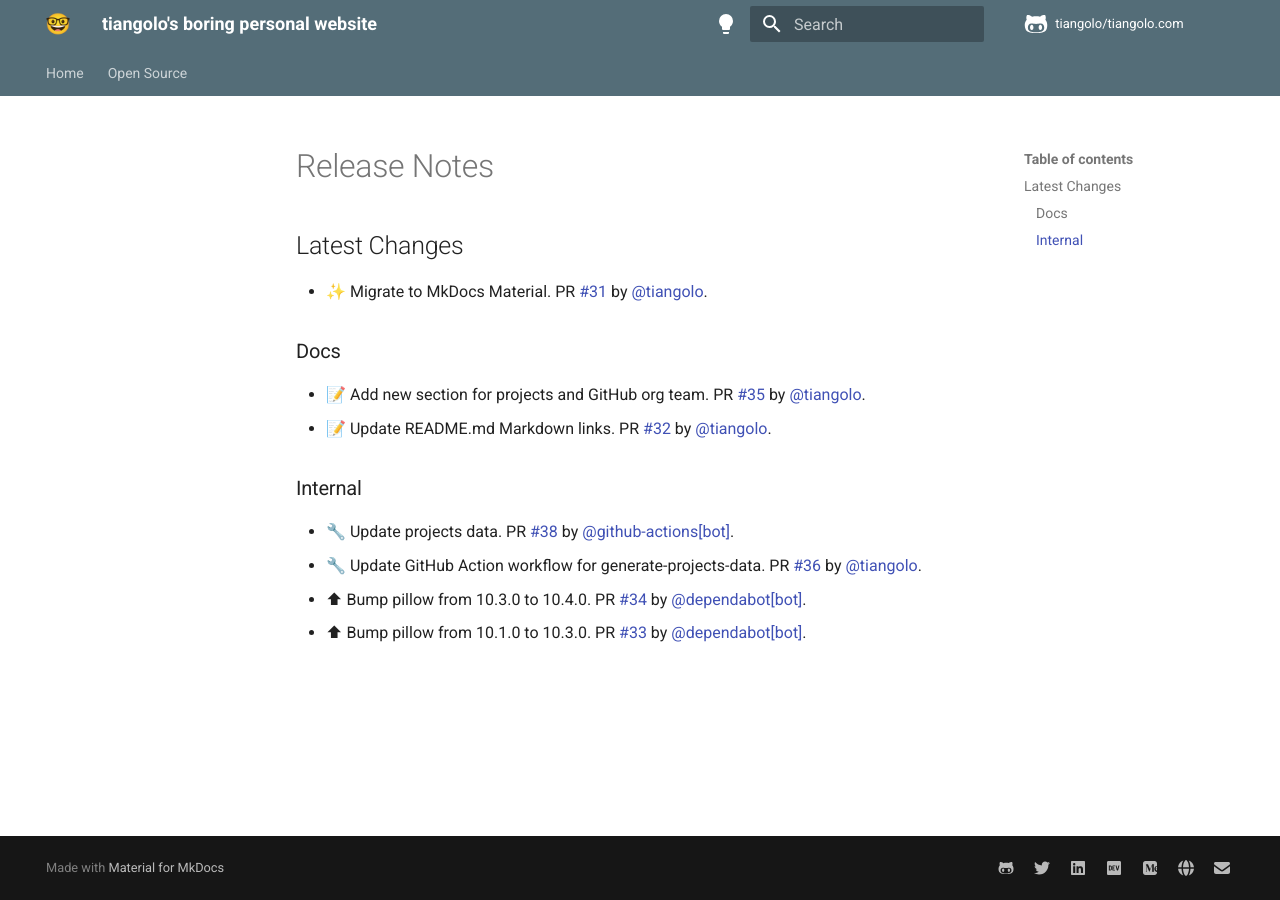
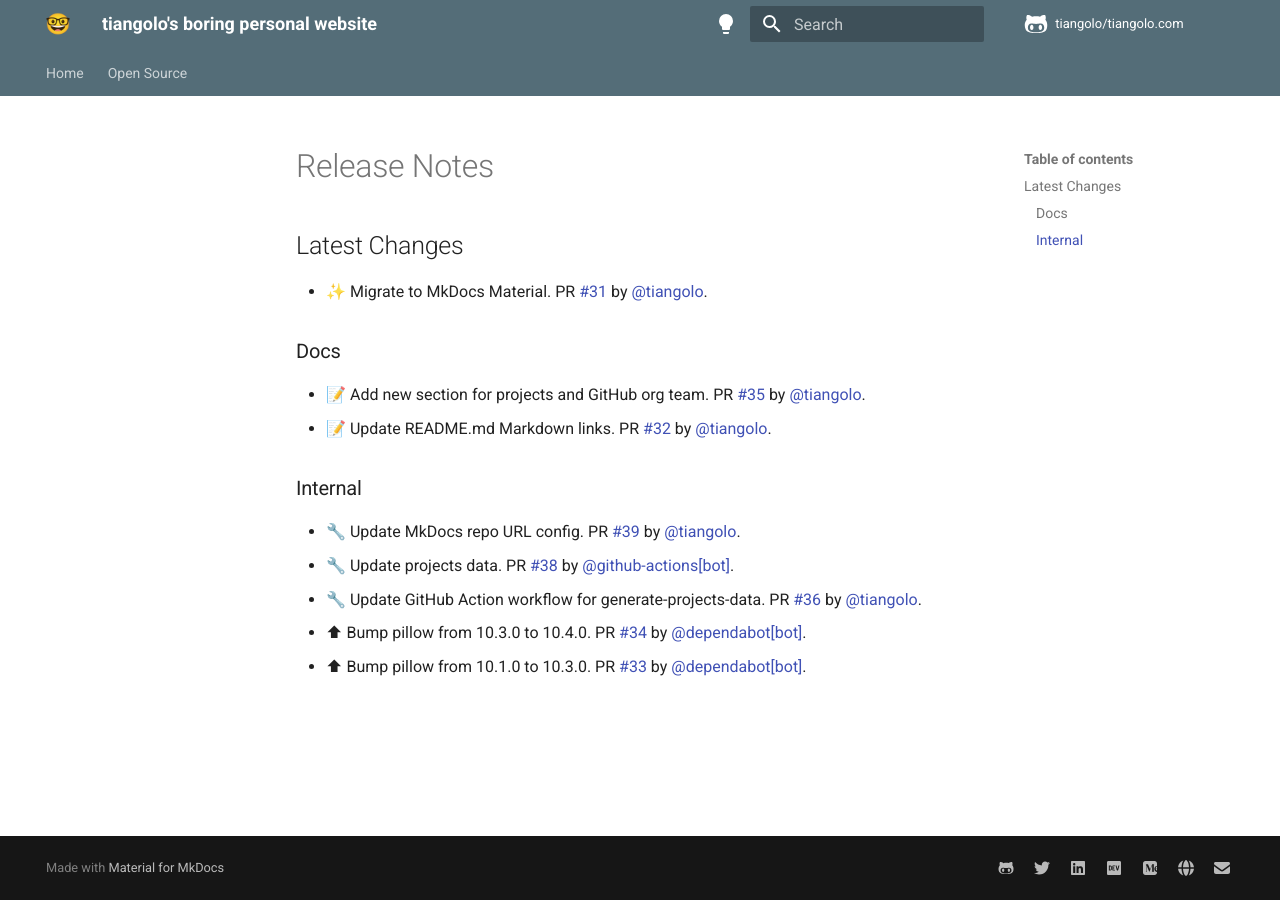
Before and after one commit to tiangolo/tiangolo.com, an MkDocs documentation site: the page built from docs/release-notes.md, in a window 1280 px wide. Built offline with MkDocs 1.6.1 and Material for MkDocs 9.7.7, drawn with Linux system fonts in a browser that asks for light colours; comment, search, counter and statistics services are not loaded.

Commit message:
📝 Update release notes

```diff
--- a/docs/release-notes.md
+++ b/docs/release-notes.md
@@ -11,6 +11,7 @@
 
 ### Internal
 
+* 🔧 Update MkDocs repo URL config. PR [#39](https://github.com/tiangolo/tiangolo.com/pull/39) by [@tiangolo](https://github.com/tiangolo).
 * 🔧 Update projects data. PR [#38](https://github.com/tiangolo/tiangolo.com/pull/38) by [@github-actions[bot]](https://github.com/apps/github-actions).
 * 🔧 Update GitHub Action workflow for generate-projects-data. PR [#36](https://github.com/tiangolo/tiangolo.com/pull/36) by [@tiangolo](https://github.com/tiangolo).
 * ⬆ Bump pillow from 10.3.0 to 10.4.0. PR [#34](https://github.com/tiangolo/tiangolo.com/pull/34) by [@dependabot[bot]](https://github.com/apps/dependabot).
```
